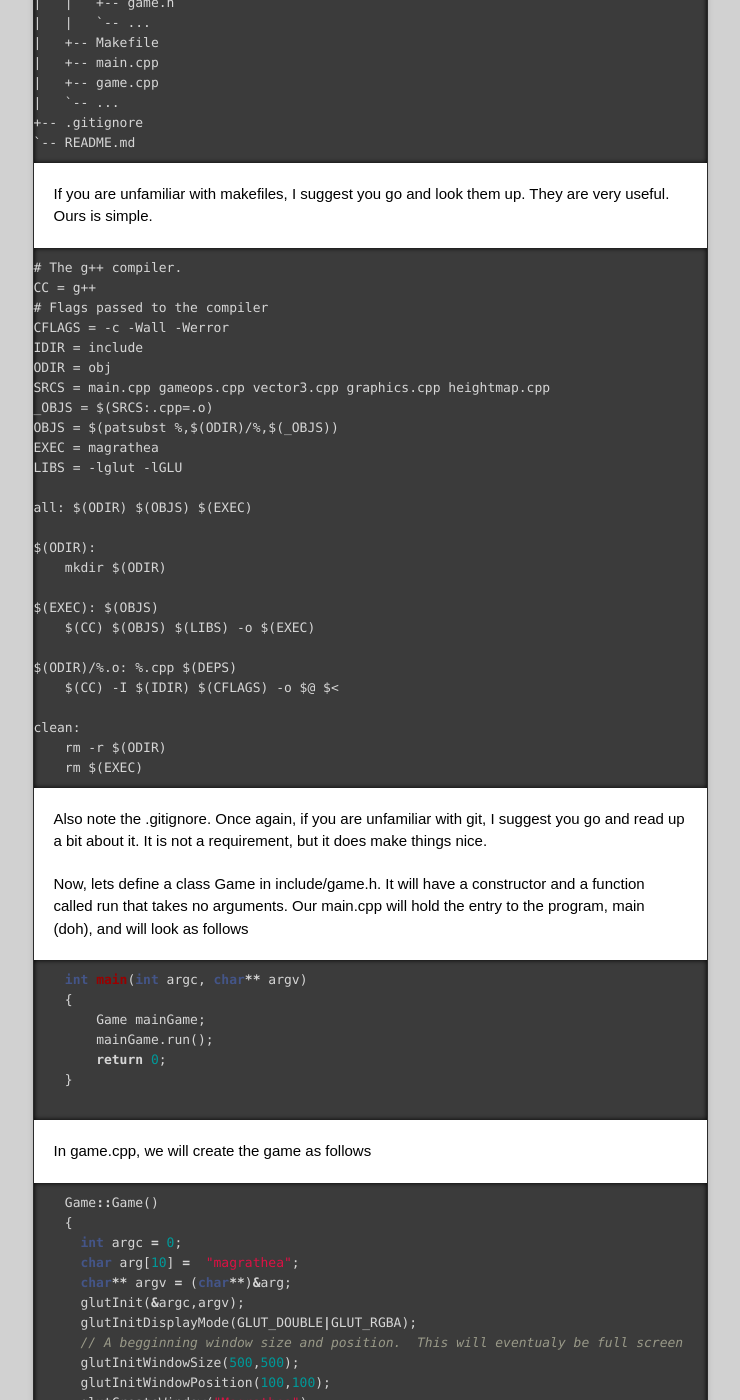
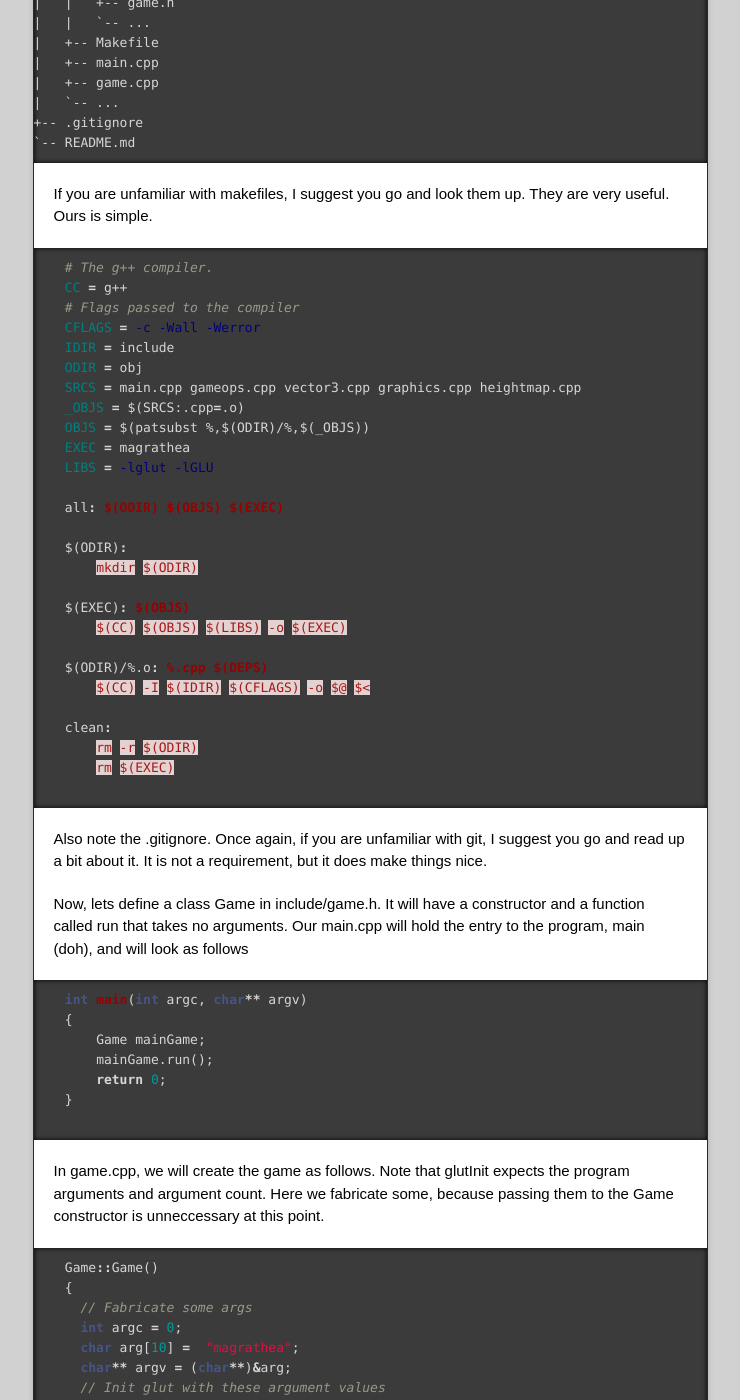
Before and after one commit to rspencer01/Project-Magrathea-V2, a Jekyll site: the page built from _posts/2013-09-09-Tutorial-1.md, in a window 1280 px wide and 1400 px high, scrolled down 1530 px. Shown: the whole window, without its empty margins (270-1010 px from the left). Built offline with Jekyll 4.4.1, drawn with Linux system fonts in a browser that asks for light colours; nearby versions of some CDN libraries; Markdown is read by kramdown in place of the engine named in the settings; some of the changed text lies outside the part shown.

Commit message:
Highlighting and little more info

```diff
--- a/_posts/2013-09-09-Tutorial-1.md
+++ b/_posts/2013-09-09-Tutorial-1.md
@@ -39,6 +39,7 @@ Right.  Now lets get coding.  Firstly lets take a look at the directory structur
 
 If you are unfamiliar with makefiles, I suggest you go and look them up.  They are very useful.  Ours is simple.
 
+    {% highlight make %}
     # The g++ compiler.
     CC = g++
     # Flags passed to the compiler
@@ -65,6 +66,7 @@ If you are unfamiliar with makefiles, I suggest you go and look them up.  They a
     clean:
         rm -r $(ODIR)
         rm $(EXEC)
+    {% endhighlight %}
 
 Also note the .gitignore.  Once again, if you are unfamiliar with git, I suggest you go and read up a bit about it.  It is not a requirement, but it does make things nice.
 
@@ -79,15 +81,18 @@ Now, lets define a class `Game` in `include/game.h`.  It will have a constructor
     }
     {% endhighlight %}
 
-In `game.cpp`, we will create the game as follows
+In `game.cpp`, we will create the game as follows.  Note that `glutInit` expects the program arguments and argument count.  Here we fabricate some, because passing them to the `Game` constructor is unneccessary at this point.
 
     {% highlight cpp %}
     Game::Game()
     {
+      // Fabricate some args
       int argc = 0;
       char arg[10] =  "magrathea";
       char** argv = (char**)&arg;
+      // Init glut with these argument values
       glutInit(&argc,argv);
+      // This tells glut that we want RGBA colours
       glutInitDisplayMode(GLUT_DOUBLE|GLUT_RGBA);
       // A begginning window size and position.  This will eventualy be full screen
       glutInitWindowSize(500,500);
```
